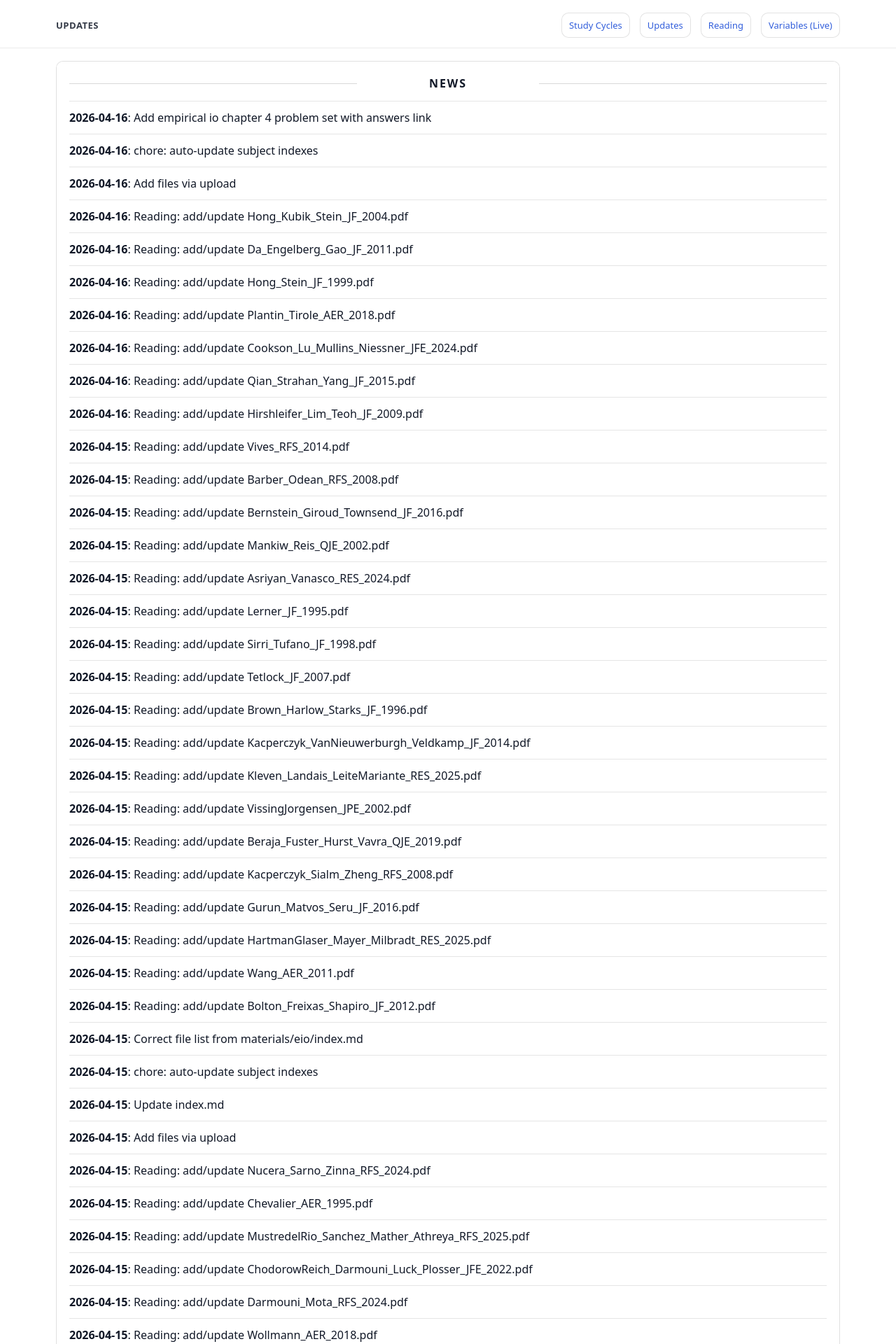
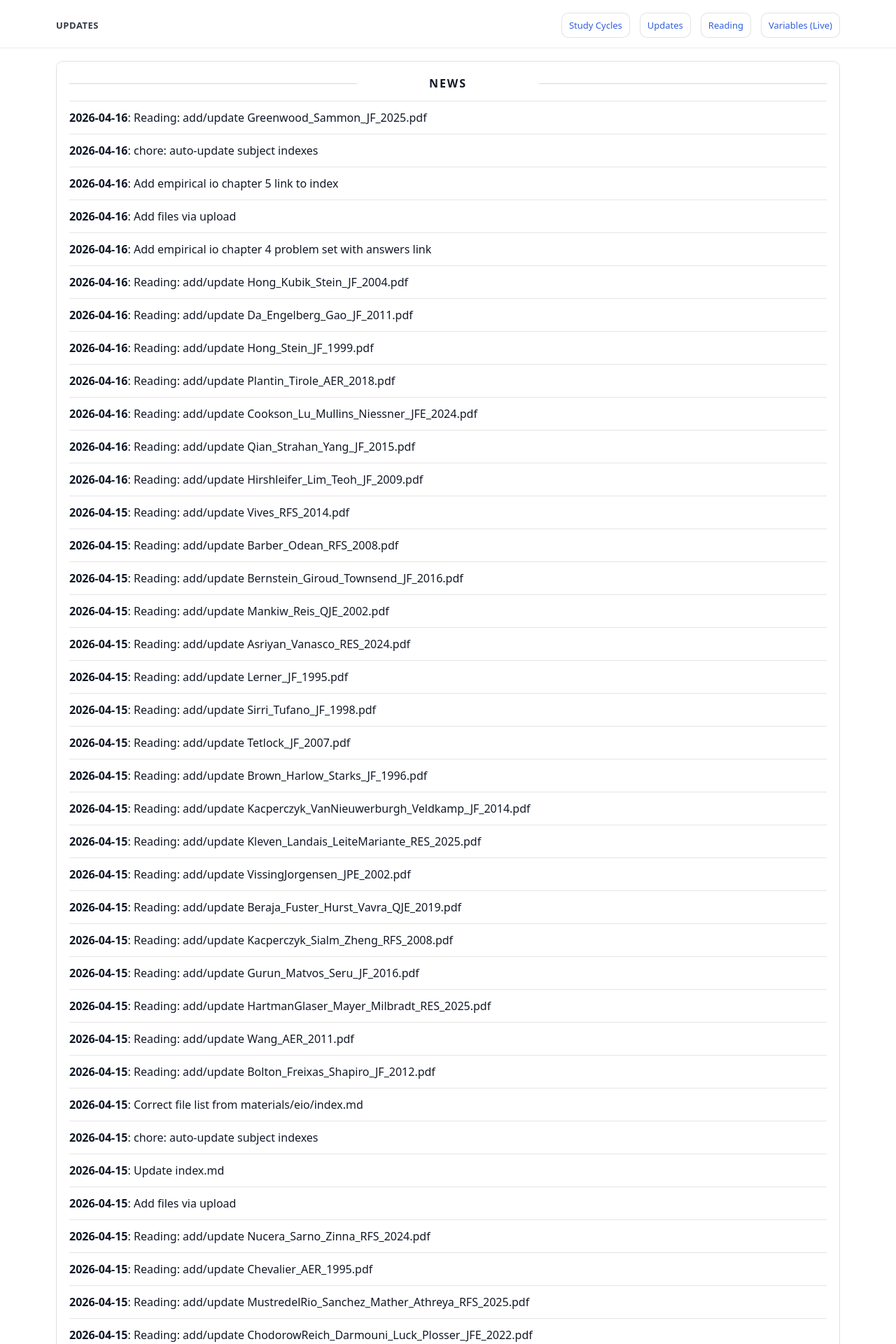
Before and after one commit to yaxinzn/study-archive, a Jekyll site: the page built from updates/index.md, in a window 1280 px wide. Shown: the top 1920 px of the page at 70% size. Built offline with Jekyll 4.4.1, drawn with Linux system fonts in a browser that asks for light colours; some of the changed text lies outside the part shown.

Commit message:
chore: update NEWS feed

```diff
--- a/_data/news.yml
+++ b/_data/news.yml
@@ -1,13 +1,19 @@
 # Auto-generated update history (sorted newest -> oldest). Do not edit manually.
+- ts: "1776332203"
+  date: "2026-04-16"
+  title: "Reading: add/update Greenwood_Sammon_JF_2025.pdf"
+- ts: "1776320217"
+  date: "2026-04-16"
+  title: "chore: auto-update subject indexes"
+- ts: "1776320189"
+  date: "2026-04-16"
+  title: "Add empirical io chapter 5 link to index"
+- ts: "1776319977"
+  date: "2026-04-16"
+  title: "Add files via upload"
 - ts: "1776312054"
   date: "2026-04-16"
   title: "Add empirical io chapter 4 problem set with answers link"
-- ts: "1776311919"
-  date: "2026-04-16"
-  title: "chore: auto-update subject indexes"
-- ts: "1776311887"
-  date: "2026-04-16"
-  title: "Add files via upload"
 - ts: "1776294676"
   date: "2026-04-16"
   title: "Reading: add/update Hong_Kubik_Stein_JF_2004.pdf"
```
